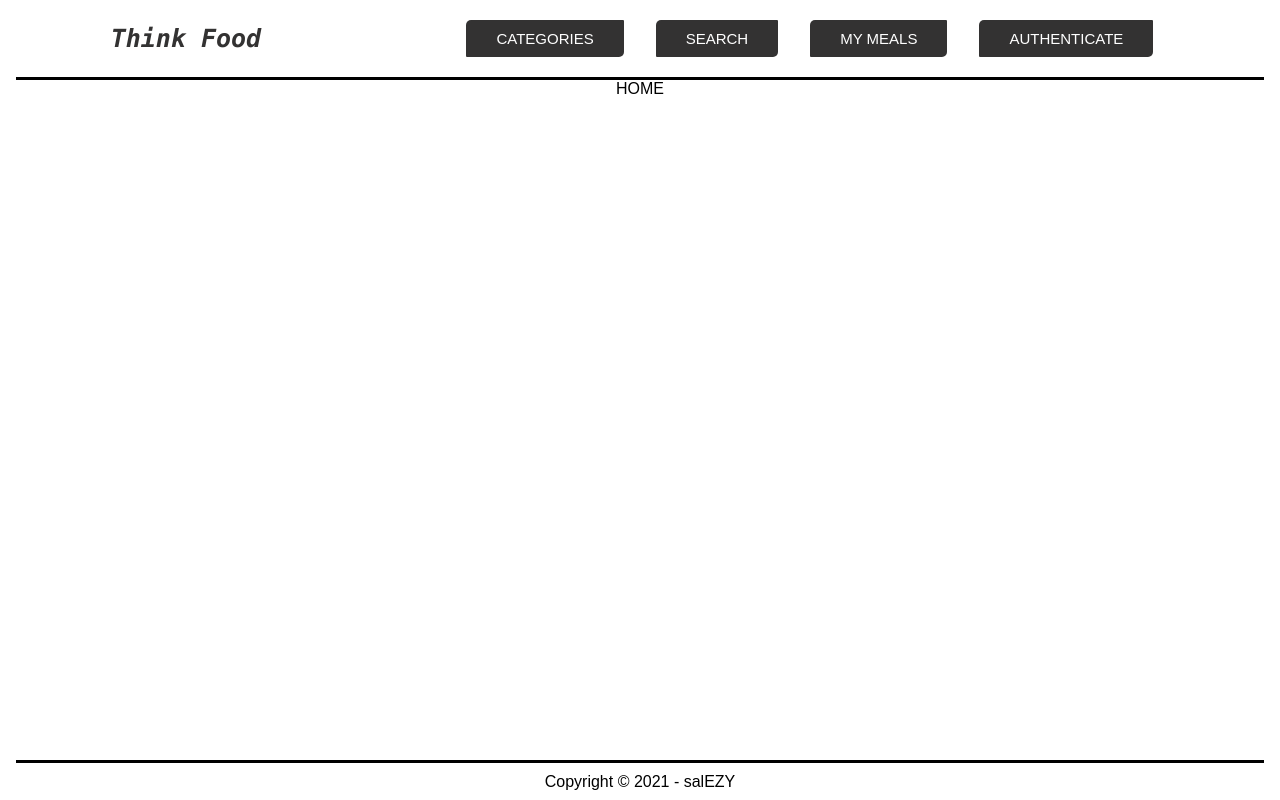
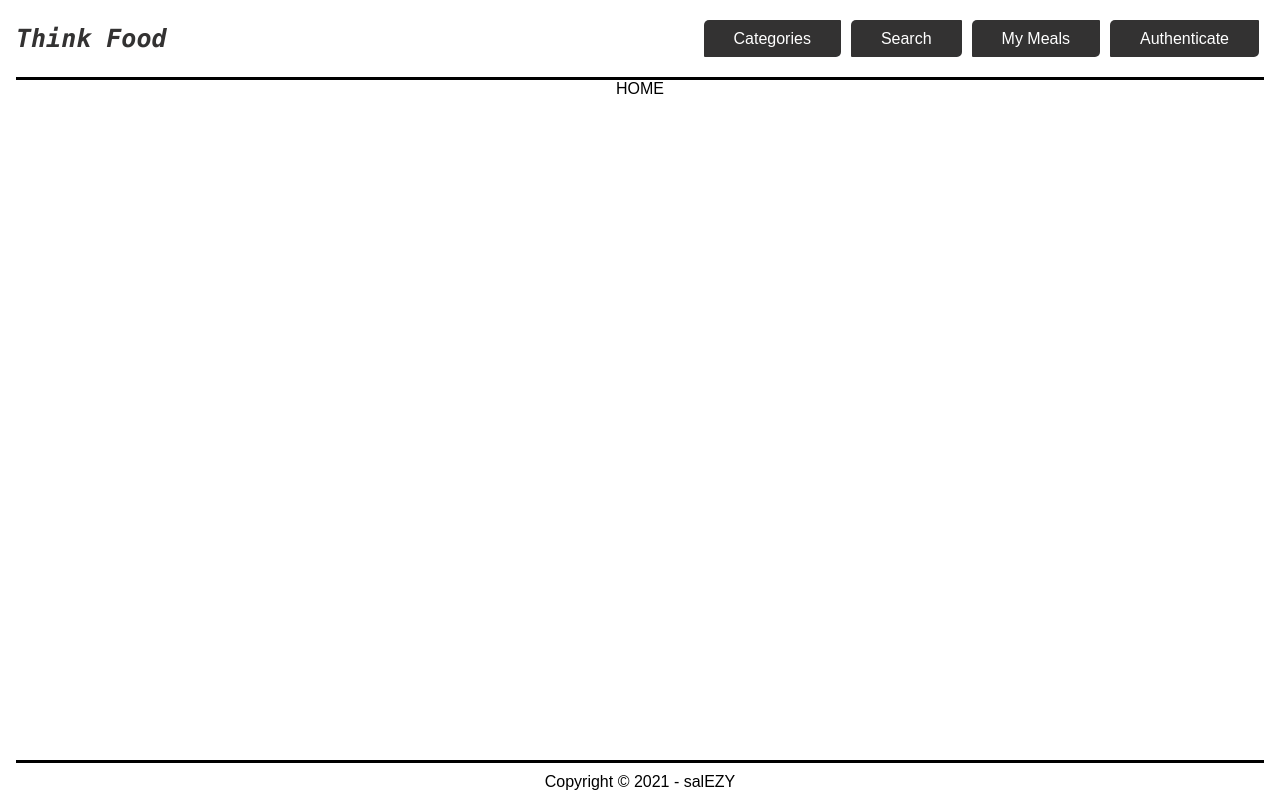
Before and after one commit to salEZY/food_recipes_think_smart, a React (Create React App) app in the folder client-recipes/: page / in a window 1280 px wide. Built offline with nearby package versions, Linux system fonts and the light colour scheme; no server answers; some icons are missing.

Commit message:
add burger icon, css stylings for it and nav

```diff
--- a/client-recipes/public/index.html
+++ b/client-recipes/public/index.html
@@ -2,7 +2,7 @@
 <html lang="en">
   <head>
     <meta charset="utf-8" />
-    <link rel="icon" href="%PUBLIC_URL%/favicon.ico" />
+
     <meta name="viewport" content="width=device-width, initial-scale=1" />
     <meta name="theme-color" content="#000000" />
     <meta
@@ -13,7 +13,7 @@
       manifest.json provides metadata used when your web app is installed on a
       user's mobile device or desktop. See https://developers.google.com/web/fundamentals/web-app-manifest/
     -->
-    <link rel="manifest" href="%PUBLIC_URL%/manifest.json" />
+
     <!--
       Notice the use of %PUBLIC_URL% in the tags above.
       It will be replaced with the URL of the `public` folder during the build.
--- a/client-recipes/src/components/Header/Header.css
+++ b/client-recipes/src/components/Header/Header.css
@@ -4,7 +4,7 @@ header {
   border-bottom: 3px solid #000;
   display: flex;
   flex-direction: row;
-  justify-content: space-around;
+  justify-content: space-between;
   align-items: center;
   align-content: center;
 }
@@ -26,7 +26,7 @@ ul {
   list-style: none;
 }
 ul li {
-  margin: 0 1rem;
+  margin: 0 5px;
 }
 
 ul li a {
@@ -35,9 +35,33 @@ ul li a {
   color: white;
   background-color: #333232;
   border-radius: 5px 1px;
-  font-size: 15px;
+  font-size: 1rem;
   transition: all 200ms ease;
 }
 ul li a:hover {
   background-color: #000;
 }
+.burger-div {
+  display: none;
+}
+
+@media only screen and (max-width: 767px) {
+  nav {
+    display: none;
+  }
+  .burger-div {
+    font-size: 2.5rem;
+    display: block;
+    cursor: pointer;
+  }
+}
+
+@media only screen and (max-width: 1000px) {
+  ul li a {
+    padding: 5px 20px;
+  }
+  .header-logo p {
+    font-size: 1.2rem;
+    font-weight: normal;
+  }
+}
--- a/client-recipes/src/components/Header/Header.js
+++ b/client-recipes/src/components/Header/Header.js
@@ -1,5 +1,7 @@
 import React from "react";
 import { Link } from "react-router-dom";
+
+import Nav from "./components/Nav";
 
 import "./Header.css";
 
@@ -12,30 +14,10 @@ const Header = () => {
         </p>
       </Link>
 
-      <nav>
-        <ul>
-          <li>
-            <Link to="/categories">
-              CATEGORIES <i className="fal fa-stream"></i>
-            </Link>
-          </li>
-          <li>
-            <Link to="/search">
-              SEARCH <i className="fal fa-search"></i>
-            </Link>
-          </li>
-          <li>
-            <Link to="/meals/:userId">
-              MY MEALS <i className="fal fa-hat-chef"></i>
-            </Link>
-          </li>
-          <li>
-            <Link to="/auth">
-              AUTHENTICATE <i className="fal fa-sign-in"></i>
-            </Link>
-          </li>
-        </ul>
-      </nav>
+      <Nav />
+      <div className="burger-div">
+        <i className="fal fa-cheeseburger"></i>
+      </div>
     </header>
   );
 };
--- /dev/null
+++ b/client-recipes/src/components/Header/components/Nav.js
@@ -0,0 +1,33 @@
+import React from "react";
+import { Link } from "react-router-dom";
+
+const Nav = () => {
+  return (
+    <nav>
+      <ul>
+        <li>
+          <Link to="/categories">
+            Categories <i className="fal fa-stream"></i>
+          </Link>
+        </li>
+        <li>
+          <Link to="/search">
+            Search <i className="fal fa-search"></i>
+          </Link>
+        </li>
+        <li>
+          <Link to="/meals/:userId">
+            My Meals <i className="fal fa-hat-chef"></i>
+          </Link>
+        </li>
+        <li>
+          <Link to="/auth">
+            Authenticate <i className="fal fa-sign-in"></i>
+          </Link>
+        </li>
+      </ul>
+    </nav>
+  );
+};
+
+export default Nav;
--- a/client-recipes/src/components/Main/Main.js
+++ b/client-recipes/src/components/Main/Main.js
@@ -5,7 +5,7 @@ import { Route, Switch } from "react-router-dom";
 import Home from "../Home/Home";
 import Categories from "../Categories/Categories";
 import Search from "../SearchPage/Search";
-import MyMeals from "../../My Meals/MyMeals";
+import MyMeals from "../My Meals/MyMeals";
 import Meal from "../Meal/Meal";
 
 import "./Main.css";
```
Also changed, not shown: client-recipes/public/manifest.json (deleted), client-recipes/public/robots.txt (deleted), client-recipes/src/components/My Meals/MyMeals.js (renamed from client-recipes/src/My Meals/MyMeals.js), 1 other file (tests, documents, lock files or other folders).
